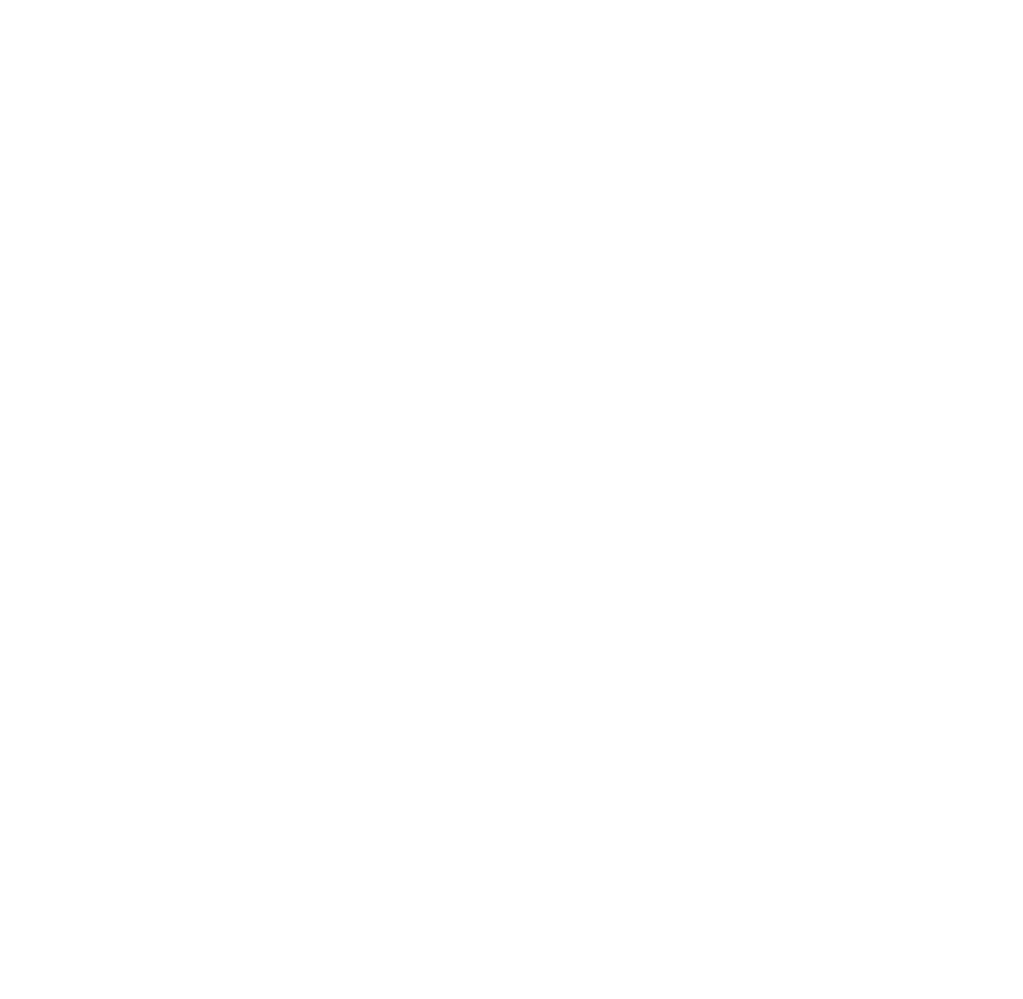
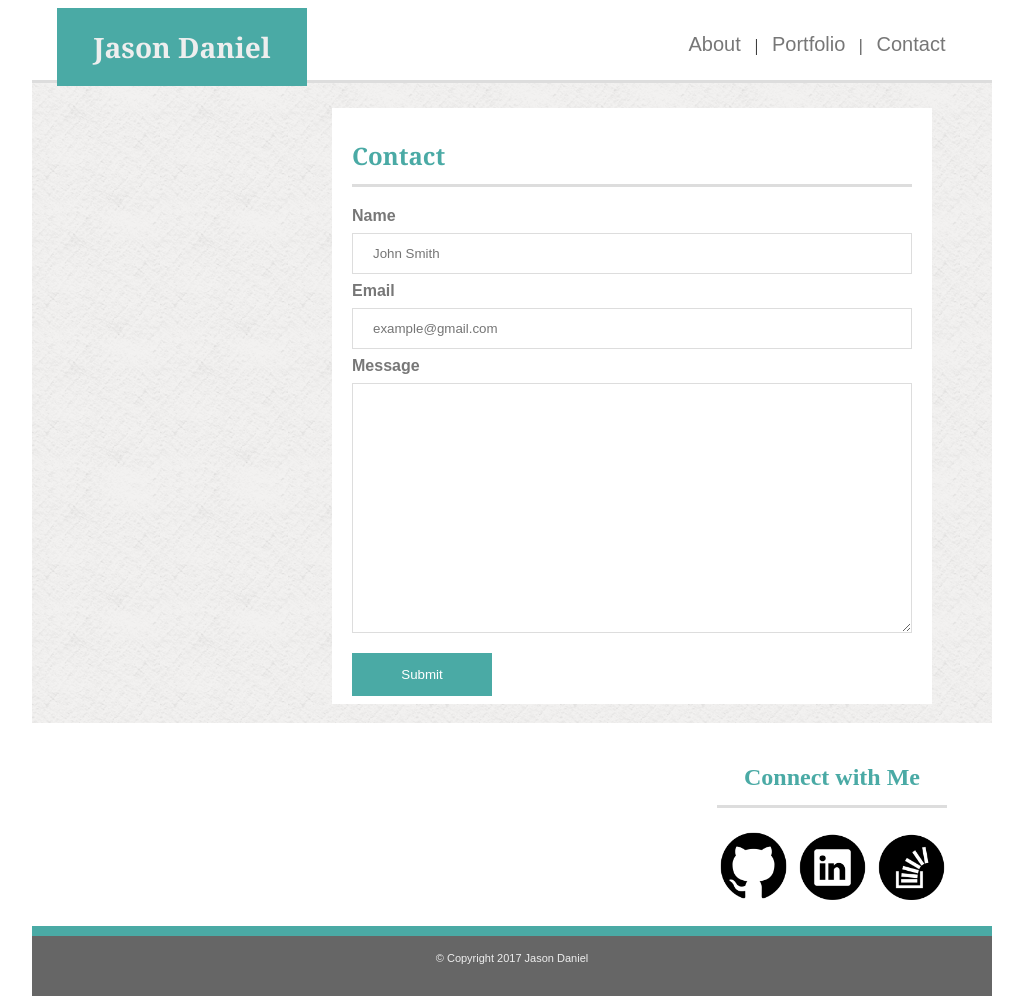
Before and after one commit to JDanielOC/Basic-Portfolio, a plain HTML site: page contact.html in a window 1280 px wide. Shown: the whole page, without its empty margins (128-1151 px from the left). Before the commit the page ends 800 px from the top, so only its background shows below. Drawn offline with Linux system fonts and the light colour scheme.

Commit message:
adding portfolio and contact

```diff
--- a/assets/css/style.css
+++ b/assets/css/style.css
@@ -7,7 +7,7 @@
 	height: 70px;
 	width: 960px;
 	padding: 0px 0px 2px 0px;
-	border-bottom: solid lightgray 3px;
+	border-bottom: solid #dddddd 3px;
 	margin: 0 auto;
 }
 
@@ -40,7 +40,7 @@
 
 .bodyClass {
 	background-image: url("../images/witewall_3.png");
-	background-color: red;
+	background-color: #dddddd;
 
 	width: 960px;
 	height: 640px;
@@ -61,12 +61,12 @@
 	width: 200px;
 	height: 200px;
 	float: left;
-	padding: 20px;
+	padding: 20px 20px 20px 0px;
 }
 
 
 #aboutMain h1 {
-	border-bottom: 3px solid lightgray;
+	border-bottom: 3px solid #dddddd;
 	color: #4aaaa5;
 	line-height: 56px;
 	margin-right: 20px;
@@ -76,7 +76,7 @@
 	padding: 0px;
 	margin: 0 auto;
 	font-family: 'Arial', 'Helvetica Neue', Helvetica, sans-serif;
-	line-height: 40px;
+	line-height: 1.75;
 	color: #777777;
 	text-decoration: none;
 	font-size: 20px;
@@ -91,13 +91,13 @@
 	color: #4aaaa5;
 	text-align: center;
 	line-height: 56px;
-	margin: 40px 25px 0px 0px;
+	margin: 25px 25px 0px 0px;
 
 }
 
 #connectAside h1 {
-	border-bottom: 3px solid lightgray;
-	margin: 0px 20px 0px 20px;
+	border-bottom: 3px solid #dddddd;
+	margin: 20px 20px 0px 20px;
 }
 
 #connectIcons {
@@ -126,3 +126,114 @@
 	border-top-color: #4aaaa5;
 	margin: 0 auto;
 }
+
+
+/* Contact Form CSS */
+
+#contactMain {
+	background-color: #ffffff;
+	width: 580px;
+	float: left;
+	padding: 0px 0px 0px 20px;
+	margin: 25px 0px 0px 25px;
+	font-family: 'Arial', 'Helvetica Neue', Helvetica, sans-serif;
+	font-weight: bold;
+	color: #777777;
+
+}
+
+#contactMain h1 {
+	border-bottom: 3px solid #dddddd;
+	font-family: 'Georgia', Times, Times New Roman, serif;
+	color: #4aaaa5;
+	line-height: 56px;
+	margin-right: 20px;
+}
+
+#contactMain p {
+	padding: 0px;
+	margin: 0 auto;
+	line-height: 40px;
+	color: #777777;
+	text-decoration: none;
+	font-size: 20px;
+	padding: 0px 20px 20px 20px;
+}
+
+input {
+	width: 90%;
+	font-family: 'Arial', 'Helvetica Neue', Helvetica, sans-serif;
+ }
+
+ input[type=text], select {
+    width: 100%;
+    padding: 12px 20px;
+    margin: 8px 0;
+    display: inline-block;
+    border: 1px solid #dddddd;
+    box-sizing: border-box;
+}
+
+input[type=submit] {
+    width: 25%;
+    background-color: #4aaaa5;
+    color: white;
+    padding: 14px 20px;
+    margin: 8px 0;
+    border: none;
+    cursor: pointer;
+}
+
+input[type=submit]:hover {
+    background-color: #429e99;
+
+}
+
+.form {
+
+margin: 0px 20px 0px 0px; }
+
+#message {
+	height: 250px;
+	width: 100%;
+    padding: 12px 20px;
+    margin: 8px 0;
+    display: inline-block;
+    border: 1px solid #dddddd;
+    box-sizing: border-box;
+}
+
+/* Portfolio CSS */
+
+#portfolioMain {
+	background-color: #ffffff;
+	width: 580px;
+	float: left;
+	padding: 0px 0px 0px 20px;
+	margin: 25px 0px 0px 25px;
+}
+
+#portfolioMain h1 {
+	border-bottom: 3px solid #dddddd;
+	color: #4aaaa5;
+	line-height: 56px;
+	margin-right: 20px;
+}
+
+
+.imgHolder {
+	width: 200px;
+	height: 150px;
+	padding: 20px;
+	margin: 20px;
+	background-image: url("https://www.google.com/images/srpr/logo11w.png");
+	float: left;
+}
+
+#overlay {
+background-color: #4aaaa5;
+	padding: 0px 70px 0px 70px;
+
+	font-family: 'Georgia', Times, Times New Roman, serif;
+	font-size: 20px;
+}
--- a/contact.html
+++ b/contact.html
@@ -0,0 +1,48 @@
+<!DOCTYPE html>
+<html>
+
+<head>
+    <meta charset='UTF-8'>
+    <title>Jason Daniel | Contact Me</title>
+    <link rel="stylesheet" type="text/css" href="assets/css/style.css">
+</head>
+
+<body>
+    <header class="headerClass">
+        <span class="jDaniel">Jason Daniel</span>
+        <nav class="topnav">
+            <a href="index.html">About</a> |
+            <a href="portfolio.html">Portfolio</a> |
+            <a href="contact.html">Contact</a>
+        </nav>
+    </header>
+    <div class="bodyClass">
+        <section id="contactMain">
+            <h1>Contact</h1>
+            <form class="form">
+                <label for="name">Name</label>
+                <input type="text" id="fname" name="name" placeholder="John Smith">
+                <label for="email">Email</label>
+                <input type="text" id="email" name="email" placeholder="example@gmail.com">
+                <label for="message">Message</label>
+                <textarea id="message" placeholder=""></textarea>
+                <input type="submit" id="submit" value="Submit">
+            </form>
+
+        </section>
+        <section id="connectAside">
+            <h1>Connect with Me</h1>
+            <div id="connectIcons">
+                <a href="https://github.com/jdaniellbc" target="_blank"><img src="assets/images/git.png"  alt="githubicon" width="75px"></a>
+                <a href="https://www.linkedin.com/in/jasonbdaniel/" target="_blank"><img src="assets/images/link.png" alt="linkedinicon" width="75px"></a>
+                <a href="https://stackoverflow.com/users/8397260/jdaniellbc?tab=profile" target="_blank"><img src="assets/images/stack.png"  alt="stackoverflowicon" width="75px"></a>
+            </div>
+        </section>
+        <div class="clearclass"></div>
+    </div>
+    <footer class="footer">
+        <p> &copy; Copyright 2017 Jason Daniel</p>
+    </footer>
+</body>
+
+</html>
```
Also changed, not shown: index.html (+4 -4 lines), portfolio.html (+61 -0 lines), message.txt.txt (added).
